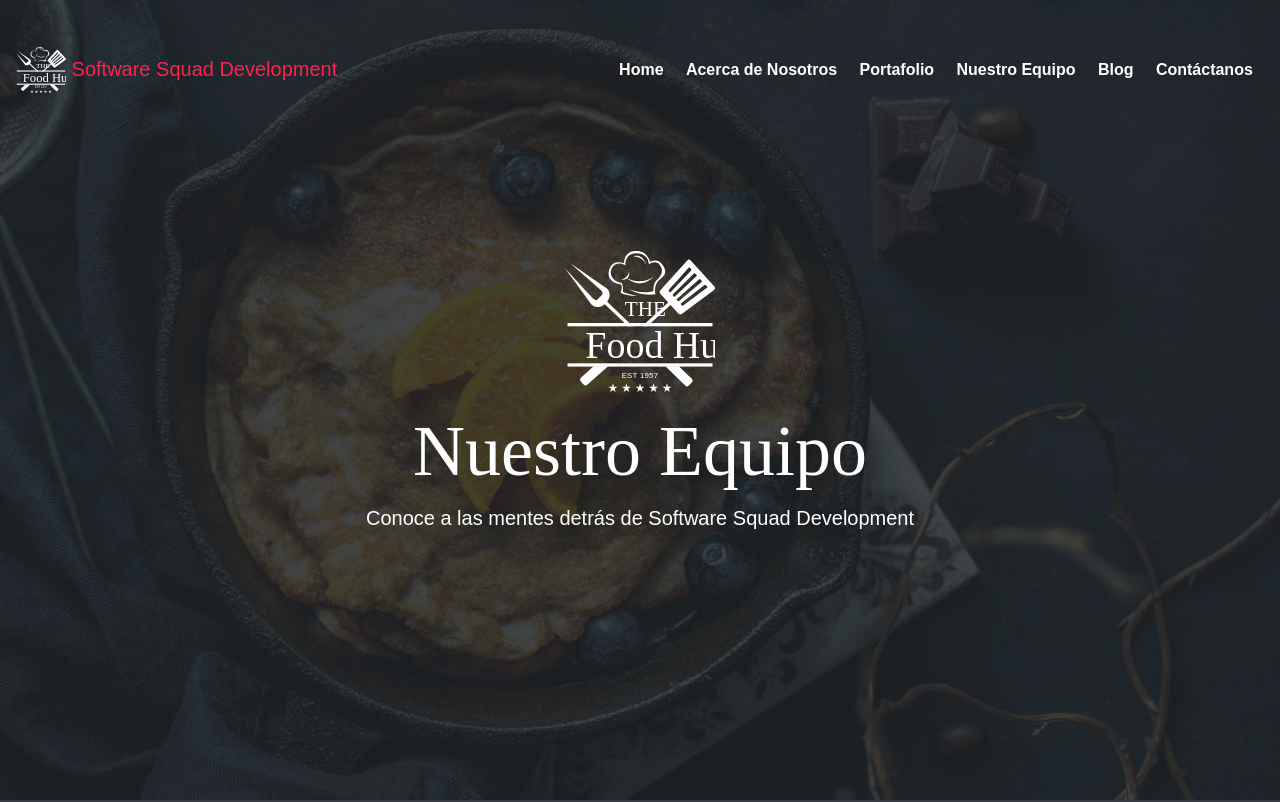
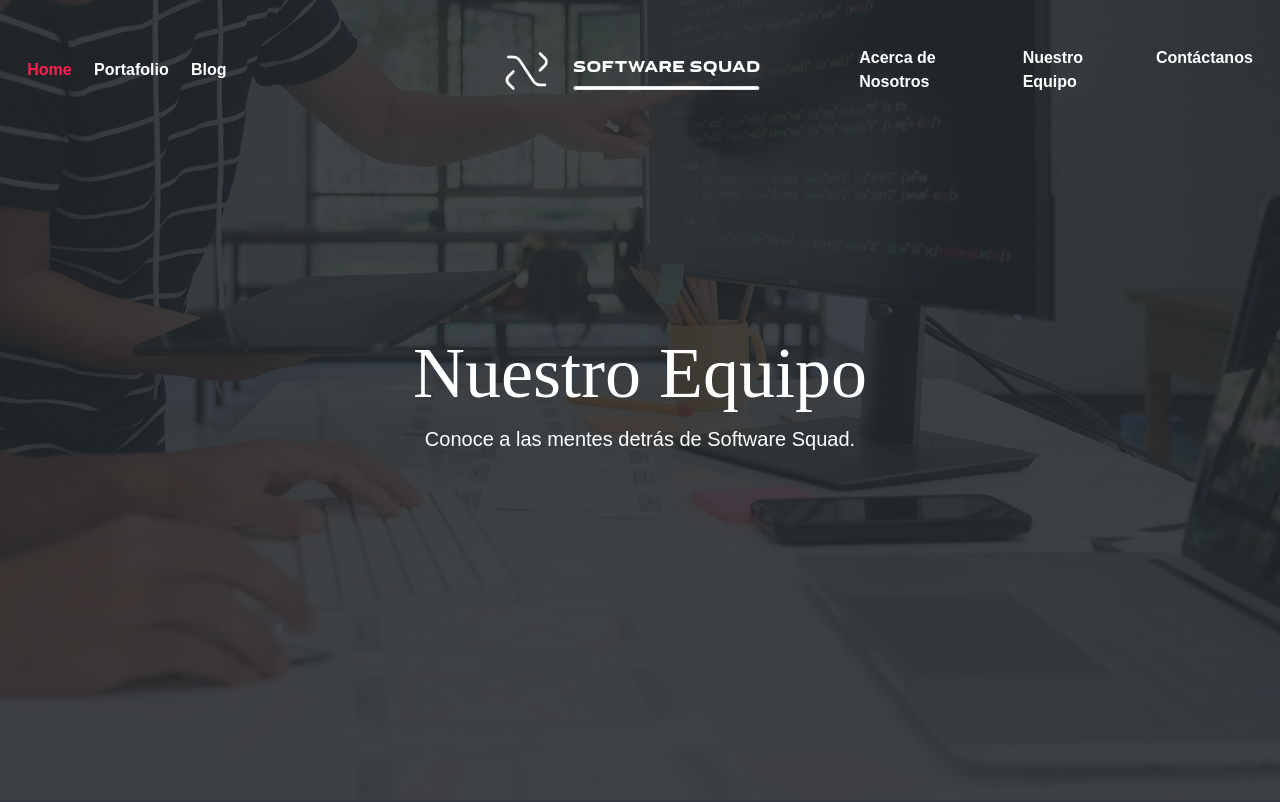
Before and after one commit to CarlosAl21/ProyectoDas, a website: page public_html/nuestro-equipo.html in a window 1280 px wide. Shown: the top 802 px of the page. Drawn offline with Linux system fonts and the light colour scheme; some packages are replaced by stand-ins of ours.

Commit message:
Se agrego el navbar principal

```diff
--- a/public_html/nuestro-equipo.html
+++ b/public_html/nuestro-equipo.html
@@ -1,10 +1,20 @@
 <!DOCTYPE html>
-<html lang="es">
+<html lang="en">
 <head>
-    <meta charset="UTF-8">
-    <meta name="viewport" content="width=device-width, initial-scale=1.0">
-    <title>Nuestro Equipo</title>
-    <link rel="stylesheet" href="assets/css/foodhut.css">
+	<meta charset="utf-8">
+    <meta name="viewport" content="width=device-width, initial-scale=1, shrink-to-fit=no">
+    <meta name="description" content="Start your development with FoodHut landing page.">
+    <meta name="author" content="Devcrud">
+    <title>FoodHut | Free Bootstrap 4.3.x template</title>
+
+    <!-- font icons -->
+    <link rel="stylesheet" href="assets/vendors/themify-icons/css/themify-icons.css">
+
+    <link rel="stylesheet" href="assets/vendors/animate/animate.css">
+
+    <!-- Bootstrap + FoodHut main styles -->
+	<link rel="stylesheet" href="assets/css/foodhut.css">
+
     <style>
         body {
             font-family: 'Poppins', sans-serif;
@@ -38,31 +48,48 @@
         }
     </style>
 </head>
-<body>
-    <nav class="custom-navbar navbar navbar-expand-lg navbar-dark fixed-top">
-        <a class="navbar-brand" href="index.html">
-            <img src="assets/imgs/logo.svg" alt="Logo" width="50"> Software Squad Development
-        </a>
-        <button class="navbar-toggler" type="button" data-toggle="collapse" data-target="#navbarNav">
+<body data-spy="scroll" data-target=".navbar" data-offset="40" id="home">
+
+    <!-- Navbar -->
+    <nav class="custom-navbar navbar navbar-expand-lg navbar-dark fixed-top" data-spy="affix" data-offset-top="10">
+        <button class="navbar-toggler" type="button" data-toggle="collapse" data-target="#navbarSupportedContent" aria-controls="navbarSupportedContent" aria-expanded="false" aria-label="Toggle navigation">
             <span class="navbar-toggler-icon"></span>
         </button>
-        <div class="collapse navbar-collapse" id="navbarNav">
-            <ul class="navbar-nav ml-auto">
-                <li class="nav-item"><a class="nav-link" href="index.html#home">Home</a></li>
-                <li class="nav-item"><a class="nav-link" href="index.html#about">Acerca de Nosotros</a></li>
-                <li class="nav-item"><a class="nav-link" href="index.html#gallary">Portafolio</a></li>
-                <li class="nav-item"><a class="nav-link" href="nuestro-equipo.html">Nuestro Equipo</a></li>
-                <li class="nav-item"><a class="nav-link" href="index.html#blog">Blog</a></li>
-                <li class="nav-item"><a class="nav-link" href="index.html#contact">Contáctanos</a></li>
+        <div class="collapse navbar-collapse" id="navbarSupportedContent">
+            <ul class="navbar-nav">
+                <li class="nav-item">
+                    <a class="nav-link" href="#home">Home</a>
+                </li>
+                <li class="nav-item">
+                    <a class="nav-link" href="#gallary">Portafolio</a>
+                </li>
+                <li class="nav-item">
+                    <a class="nav-link" href="#blog">Blog</a>
+                </li>
+            </ul>
+            <a class="navbar-brand m-auto" href="#">
+                <img src="assets/imgs/logitoo.png" class="brand-img" alt="">
+                <span class="brand-txt">Software Squad</span>
+            </a>
+            <ul class="navbar-nav">
+                <li class="nav-item">
+                    <a class="nav-link" href="#about">Acerca de Nosotros</a>
+                </li>
+                <li class="nav-item">
+                    <a class="nav-link" href="nuestro-equipo.html">Nuestro Equipo</a>
+                </li>
+                <li class="nav-item">
+                    <a class="nav-link" href="#contact">Contáctanos</a>
+                </li>
             </ul>
         </div>
     </nav>
 
+    <!-- Header -->
     <header class="header text-center">
         <div class="overlay text-white">
-            <img src="assets/imgs/logo.svg" alt="Logo" width="150" class="mb-3">
             <h1 class="display-3">Nuestro Equipo</h1>
-            <p class="lead">Conoce a las mentes detrás de Software Squad Development</p>
+            <p class="lead">Conoce a las mentes detrás de Software Squad.</p>
         </div>
     </header>
 
@@ -117,8 +144,21 @@
         </div>
     </section>
 
-    <footer class="text-center py-3 bg-dark text-light">
-        <p>&copy; <script>document.write(new Date().getFullYear())</script> Software Squad Development</p>
-    </footer>
+    <!-- core  -->
+    <script src="assets/vendors/jquery/jquery-3.4.1.js"></script>
+    <script src="assets/vendors/bootstrap/bootstrap.bundle.js"></script>
+
+    <!-- bootstrap affix -->
+    <script src="assets/vendors/bootstrap/bootstrap.affix.js"></script>
+
+    <!-- wow.js -->
+    <script src="assets/vendors/wow/wow.js"></script>
+
+    <!-- google maps -->
+    <script async defer src="https://maps.googleapis.com/maps/api/js?key=AIzaSyCtme10pzgKSPeJVJrG1O3tjR6lk98o4w8&callback=initMap"></script>
+
+    <!-- FoodHut js -->
+    <script src="assets/js/foodhut.js"></script>
+
 </body>
 </html>
```
Also changed, not shown: public_html/assets/css/foodhut.css, public_html/assets/imgs/fondo.jpg (added), public_html/assets/imgs/logitoo.png (added).
